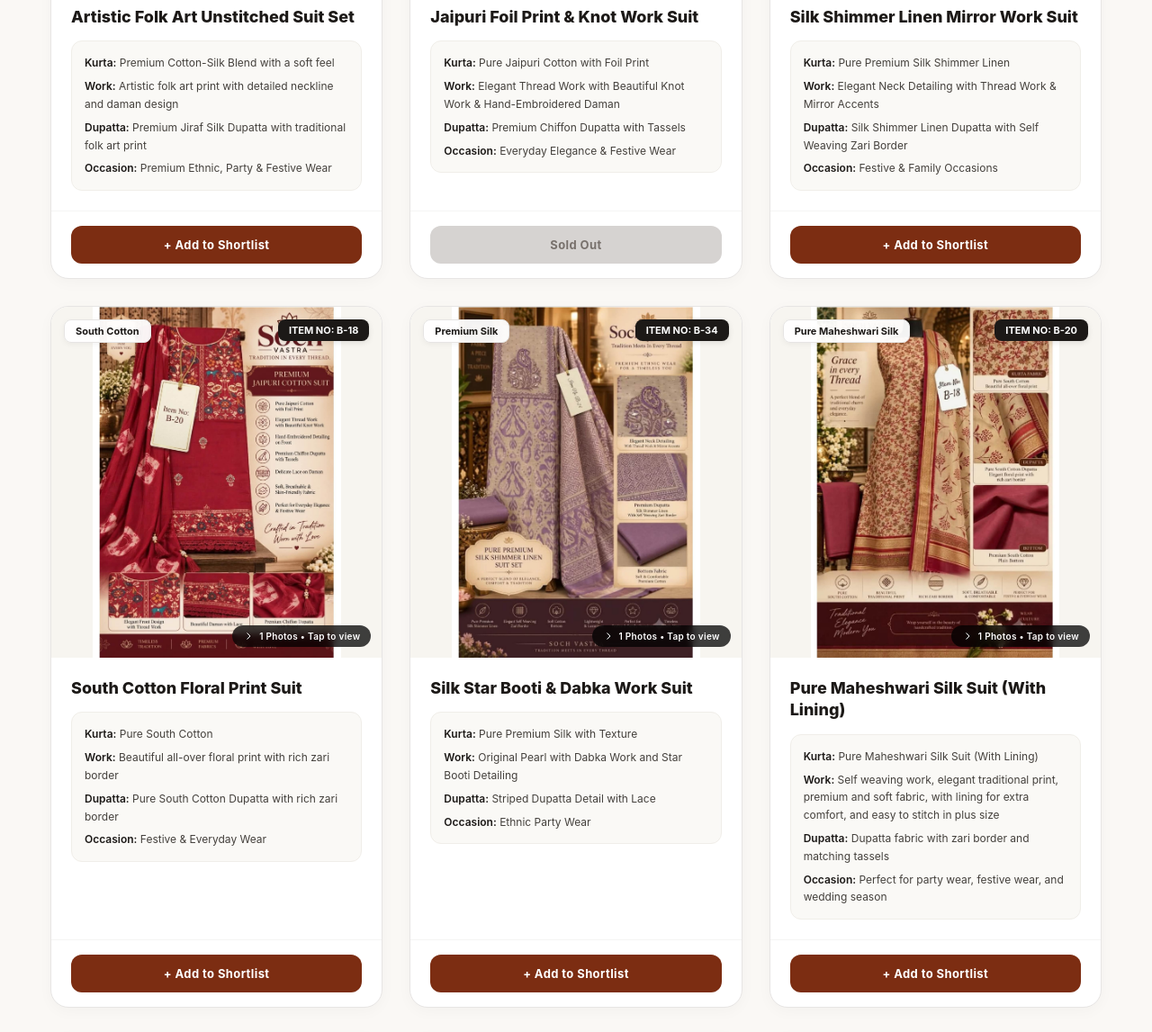
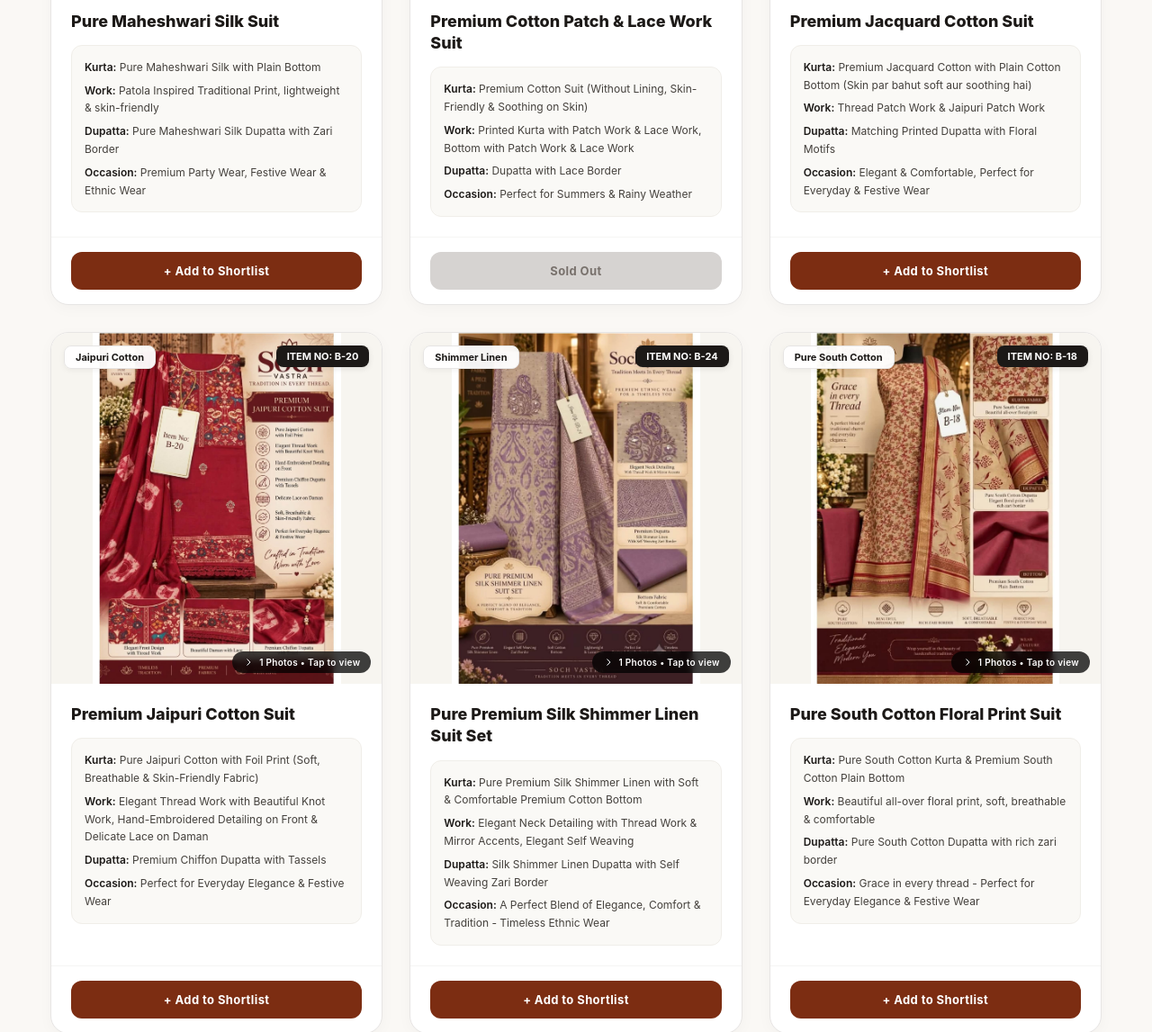
Before and after one commit to soch-vastra/soch-vastra.github.io, a plain HTML site: page index.html in a window 1280 px wide. Shown: the part 3740-4887 px from the top of the page at 90% size. Drawn offline with Linux system fonts and the light colour scheme.

Commit message:
Update index.html

```diff
--- a/index.html
+++ b/index.html
@@ -325,107 +325,110 @@
         occasion: "Unstitched suit set for festive, party, and ethnic wear"
       },
       {
-        id: "b-24-cotton",
-        itemNo: "ITEM NO: B-24",
-        title: "Jaipuri Cotton Suit",
-        badge: "Jaipuri Cotton",
+          id: "b-20-silk",
+      itemNo: "ITEM NO: B-20",
+      title: "Pure Maheshwari Silk Suit",
+      badge: "Pure Maheshwari Silk",
       images: ["images/13.jpg"],
-        fabric: "Pure Jaipuri Cotton",
-        work: "Self weaving, elegant traditional print, premium cotton feel, soft and lightweight with lining for extra comfort",
-        dupatta: "Dupatta fabric with zari border and tassels",
-        occasion: "Perfect for party wear, festive wear, and ethnic occasions"
+      fabric: "Pure Maheshwari Silk (With Lining)",
+      work: "Elegant traditional print, soft, lightweight & skin-friendly, with lining for extra comfort",
+      dupatta: "Dupatta fabric with zari border",
+      occasion: "Perfect for office wear, party wear, ethnic wear & festive wear"
       },
       {
-        id: "jacquard-cotton",
-        itemNo: "ITEM NO: B-24",
-        title: "Jacquard Cotton Thread Patch Suit",
-        badge: "Jacquard Cotton",
-        soldOut: true,
-        soldOutMark: "S",
+     id: "gajji-silk-b20",
+    itemNo: "ITEM NO: B-20",
+    title: "Premium Gajji Silk Unstitched Suit Set",
+    badge: "Premium Gajji Silk",
     images: ["images/14.jpg"],
-        fabric: "Premium Jacquard Cotton",
-        work: "Jaipuri Thread Patch Work",
-        dupatta: "Full length festive dupatta",
-        occasion: "Everyday & Festive Wear"
+    fabric: "100% Pure Gajji Silk Kurti & Dupatta with Pure Cotton Plane Bottom",
+    work: "Mirror work yoke, embellished daman detail, finest traditional prints & hand-crafted embellishments",
+    dupatta: "Pure Gajji Silk Dupatta",
+    occasion: "Unstitched Suit Set - Festive & Traditional Wear"
       },
       {
-        id: "b-22-folk-art",
-        itemNo: "ITEM NO: B-22",
-        title: "Artistic Folk Art Unstitched Suit Set",
-        badge: "Cotton-Silk Blend",
-        images: ["images/15.jpg", "images/24.png"],
-        fabric: "Premium Cotton-Silk Blend with a soft feel",
-        work: "Artistic folk art print with detailed neckline and daman design",
-        dupatta: "Premium Jiraf Silk Dupatta with traditional folk art print",
-        occasion: "Premium Ethnic, Party & Festive Wear"
+     id: "b-20-maheshwari-silk",
+    itemNo: "ITEM NO: B-20",
+    title: "Pure Maheshwari Silk Suit",
+    badge: "Pure Maheshwari Silk",
+    soldOut: false,
+    images: ["images/15.jpg"],
+    fabric: "Pure Maheshwari Silk with Plain Bottom",
+    work: "Patola Inspired Traditional Print, lightweight & skin-friendly",
+    dupatta: "Pure Maheshwari Silk Dupatta with Zari Border",
+    occasion: "Premium Party Wear, Festive Wear & Ethnic Wear"
       },
       {
-        id: "jaipuri-foil",
-        itemNo: "ITEM NO: B-20",
-        title: "Jaipuri Foil Print & Knot Work Suit",
-        badge: "Jaipuri Cotton",
+          id: "premium-cotton-b24",
+      itemNo: "ITEM NO: B-24",
+      title: "Premium Cotton Patch & Lace Work Suit",
+      badge: "Premium Cotton",
       soldOut: true,
       soldOutMark: "S",
       images: ["images/16.jpg"],
-        fabric: "Pure Jaipuri Cotton with Foil Print",
-        work: "Elegant Thread Work with Beautiful Knot Work & Hand-Embroidered Daman",
-        dupatta: "Premium Chiffon Dupatta with Tassels",
-        occasion: "Everyday Elegance & Festive Wear"
+      fabric: "Premium Cotton Suit (Without Lining, Skin-Friendly & Soothing on Skin)",
+      work: "Printed Kurta with Patch Work & Lace Work, Bottom with Patch Work & Lace Work",
+      dupatta: "Dupatta with Lace Border",
+      occasion: "Perfect for Summers & Rainy Weather"
       },
       {
-        id: "shimmer-linen",
+       id: "jacquard-cotton-b24",
     itemNo: "ITEM NO: B-24",
-        title: "Silk Shimmer Linen Mirror Work Suit",
-        badge: "Shimmer Linen",
+    title: "Premium Jacquard Cotton Suit",
+    badge: "Premium Jacquard Cotton",
     images: ["images/17.jpg"],
-        fabric: "Pure Premium Silk Shimmer Linen",
-        work: "Elegant Neck Detailing with Thread Work & Mirror Accents",
-        dupatta: "Silk Shimmer Linen Dupatta with Self Weaving Zari Border",
-        occasion: "Festive & Family Occasions"
+    fabric: "Premium Jacquard Cotton with Plain Cotton Bottom (Skin par bahut soft aur soothing hai)",
+    work: "Thread Patch Work & Jaipuri Patch Work",
+    dupatta: "Matching Printed Dupatta with Floral Motifs",
+    occasion: "Elegant & Comfortable, Perfect for Everyday & Festive Wear"
       },
       {
-        id: "south-cotton",
-        itemNo: "ITEM NO: B-18",
-        title: "South Cotton Floral Print Suit",
-        badge: "South Cotton",
+        id: "premium-jaipuri-cotton-b20",
+    itemNo: "ITEM NO: B-20",
+    title: "Premium Jaipuri Cotton Suit",
+    badge: "Jaipuri Cotton",
+    soldOut: false,
     images: ["images/18.jpg"],
-        fabric: "Pure South Cotton",
-        work: "Beautiful all-over floral print with rich zari border",
-        dupatta: "Pure South Cotton Dupatta with rich zari border",
-        occasion: "Festive & Everyday Wear"
+    fabric: "Pure Jaipuri Cotton with Foil Print (Soft, Breathable & Skin-Friendly Fabric)",
+    work: "Elegant Thread Work with Beautiful Knot Work, Hand-Embroidered Detailing on Front & Delicate Lace on Daman",
+    dupatta: "Premium Chiffon Dupatta with Tassels",
+    occasion: "Perfect for Everyday Elegance & Festive Wear"
       },
       {
-        id: "b-34-star",
-        itemNo: "ITEM NO: B-34",
-        title: "Silk Star Booti & Dabka Work Suit",
-        badge: "Premium Silk",
+        id: "b-24-shimmer-linen",
+    itemNo: "ITEM NO: B-24",
+    title: "Pure Premium Silk Shimmer Linen Suit Set",
+    badge: "Shimmer Linen",
+    soldOut: false,
     images: ["images/19.jpg"],
-        fabric: "Pure Premium Silk with Texture",
-        work: "Original Pearl with Dabka Work and Star Booti Detailing",
-        dupatta: "Striped Dupatta Detail with Lace",
-        occasion: "Ethnic Party Wear"
+    fabric: "Pure Premium Silk Shimmer Linen with Soft & Comfortable Premium Cotton Bottom",
+    work: "Elegant Neck Detailing with Thread Work & Mirror Accents, Elegant Self Weaving",
+    dupatta: "Silk Shimmer Linen Dupatta with Self Weaving Zari Border",
+    occasion: "A Perfect Blend of Elegance, Comfort & Tradition - Timeless Ethnic Wear"
       },
       {
-        id: "jaipuri-bandhani",
-        itemNo: "ITEM NO: B-20",
-        title: "Pure Maheshwari Silk Suit (With Lining)",
-        badge: "Pure Maheshwari Silk",
+       id: "south-cotton-b18",
+    itemNo: "ITEM NO: B-18",
+    title: "Pure South Cotton Floral Print Suit",
+    badge: "Pure South Cotton",
+    soldOut: false,
     images: ["images/20.jpg"],
-        fabric: "Pure Maheshwari Silk Suit (With Lining)",
-        work: "Self weaving work, elegant traditional print, premium and soft fabric, with lining for extra comfort, and easy to stitch in plus size",
-        dupatta: "Dupatta fabric with zari border and matching tassels",
-        occasion: "Perfect for party wear, festive wear, and wedding season"
+    fabric: "Pure South Cotton Kurta & Premium South Cotton Plain Bottom",
+    work: "Beautiful all-over floral print, soft, breathable & comfortable",
+    dupatta: "Pure South Cotton Dupatta with rich zari border",
+    occasion: "Grace in every thread - Perfect for Everyday Elegance & Festive Wear"
       },
       {
-        id: "b-10",
-        itemNo: "ITEM NO: B-34",
-        title: "Soft Chanderi Resham Work Suit",
+        id: "b-10-chanderi",
+        itemNo: "ITEM NO: B-10",
+        title: "Premium Chanderi Suit with Exquisite Resham Work",
         badge: "Chanderi",
+        soldOut: false,
         images: ["images/23.jpg"],
-        fabric: "Soft Chanderi Fabric",
-        work: "Exquisite Resham Work with Neckline Detailing & All Over Buti",
-        dupatta: "Dupatta with embroidered border",
-        occasion: "Festive & Special Occasions"
+        fabric: "Soft Chanderi Fabric (Premium Quality)",
+    work: "Exquisite Resham Work, Neckline Detailing & All Over Buti Work",
+    dupatta: "Dupatta with Heavy Embroidered Floral Border",
+    occasion: "Grace in every drape - Perfect for Festive & Special Occasions"
       },
       {
         id: "b-20-jaipuri",
```
Lines whose indentation alone changed are shown as unchanged.
